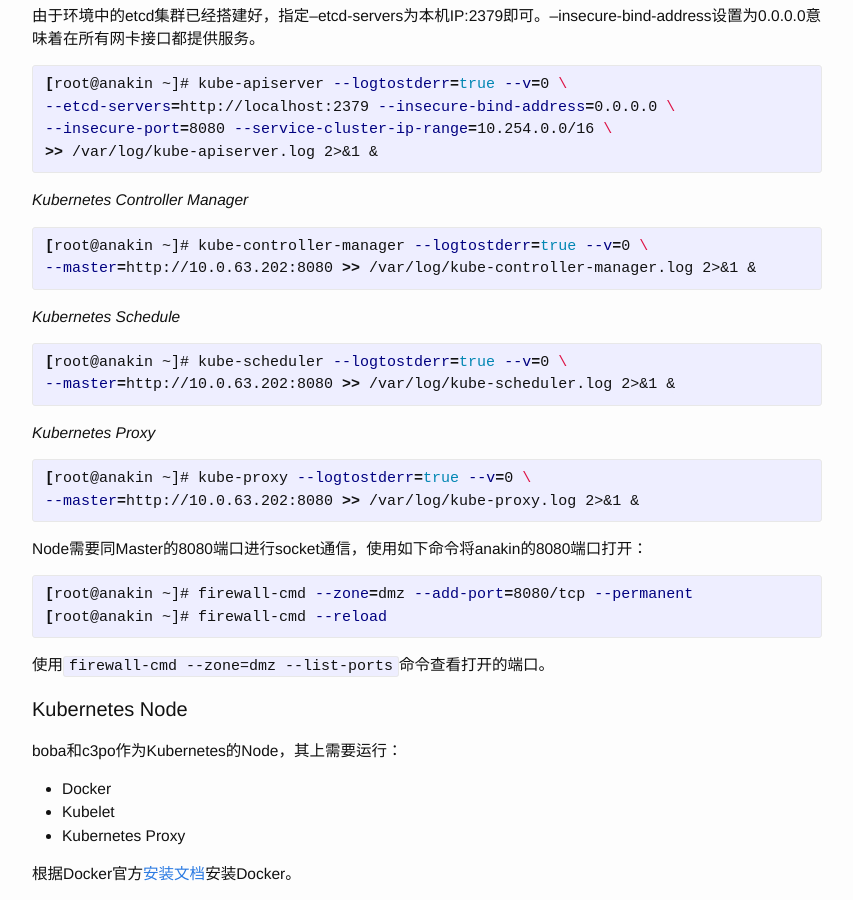
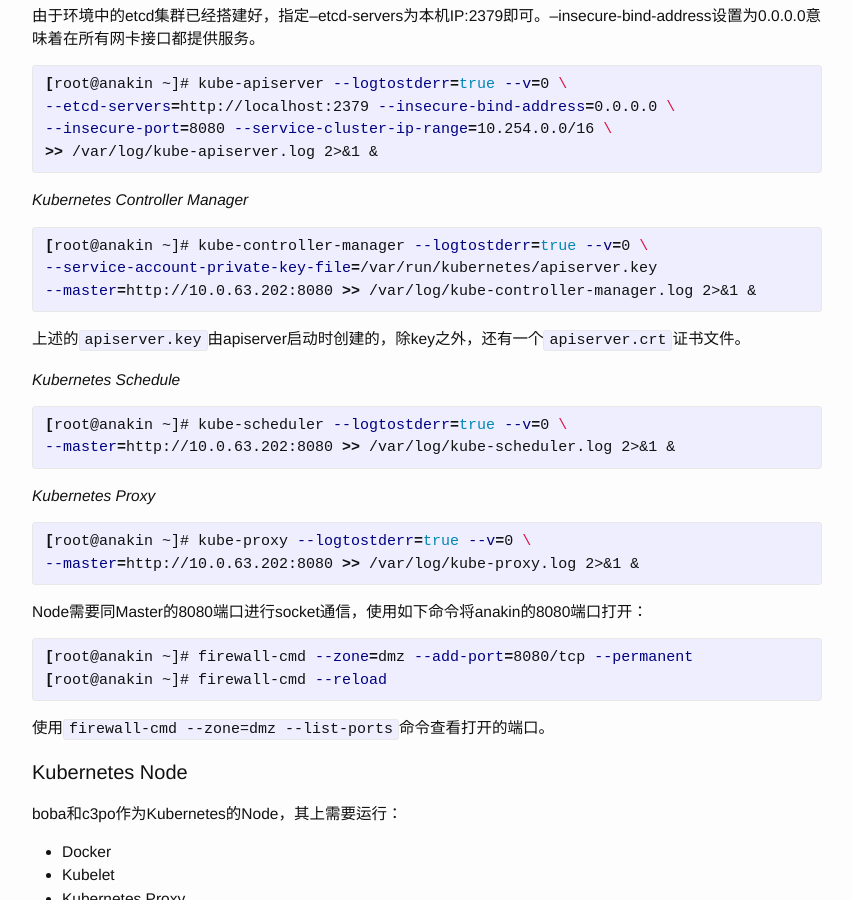
Before and after one commit to zhjwpku/zhjwpku.github.io, a Jekyll site: the page built from _posts/2016-08-30-k8s-deploy-a-3-nodes-cluster.markdown, in a window 1280 px wide and 900 px high, scrolled down 954 px. Shown: the whole window, without its empty margins (213-1066 px from the left). Built offline with Jekyll 4.4.1, drawn with Linux system fonts in a browser that asks for light colours; comment, search, counter and statistics services are not loaded.

Commit message:
3 nodes cluster: --service-account-private-key-file
Signed-off-by: Zhao Junwang <zhjwpku@gmail.com>

```diff
--- a/_posts/2016-08-30-k8s-deploy-a-3-nodes-cluster.markdown
+++ b/_posts/2016-08-30-k8s-deploy-a-3-nodes-cluster.markdown
@@ -59,8 +59,11 @@
 
 {% highlight shell %}
 [root@anakin ~]# kube-controller-manager --logtostderr=true --v=0 \
+--service-account-private-key-file=/var/run/kubernetes/apiserver.key
 --master=http://10.0.63.202:8080 >> /var/log/kube-controller-manager.log 2>&1 &
 {% endhighlight %}
+
+上述的`apiserver.key`由apiserver启动时创建的，除key之外，还有一个`apiserver.crt`证书文件。
 
 *Kubernetes Schedule*
 
```
